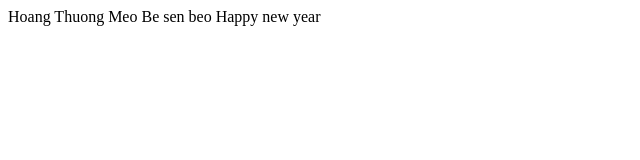
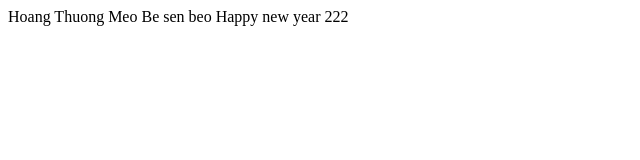
Before and after one commit to KimNhoNguyen/example1, a plain HTML site: page index.html in a window 1280 px wide. Shown: the full height of the page, 0-640 px from the left. Drawn offline with Linux system fonts and the light colour scheme.

Commit message:
them 222

```diff
--- a/index.html
+++ b/index.html
@@ -10,7 +10,7 @@
     <div>
         Hoang Thuong Meo
         Be sen beo
-        Happy new year
+        Happy new year 222
     </div>
 </body>
 </html>
```
